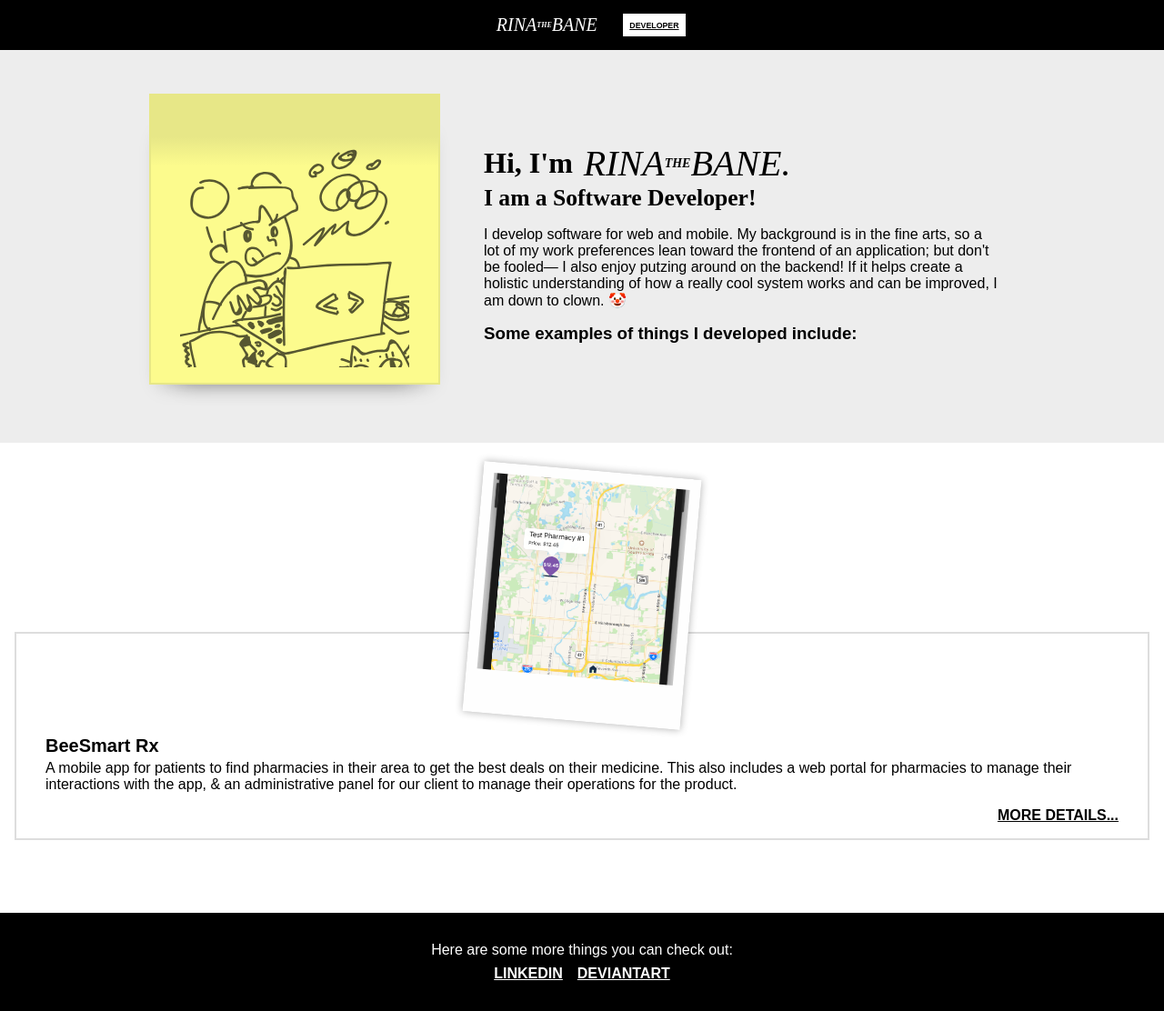
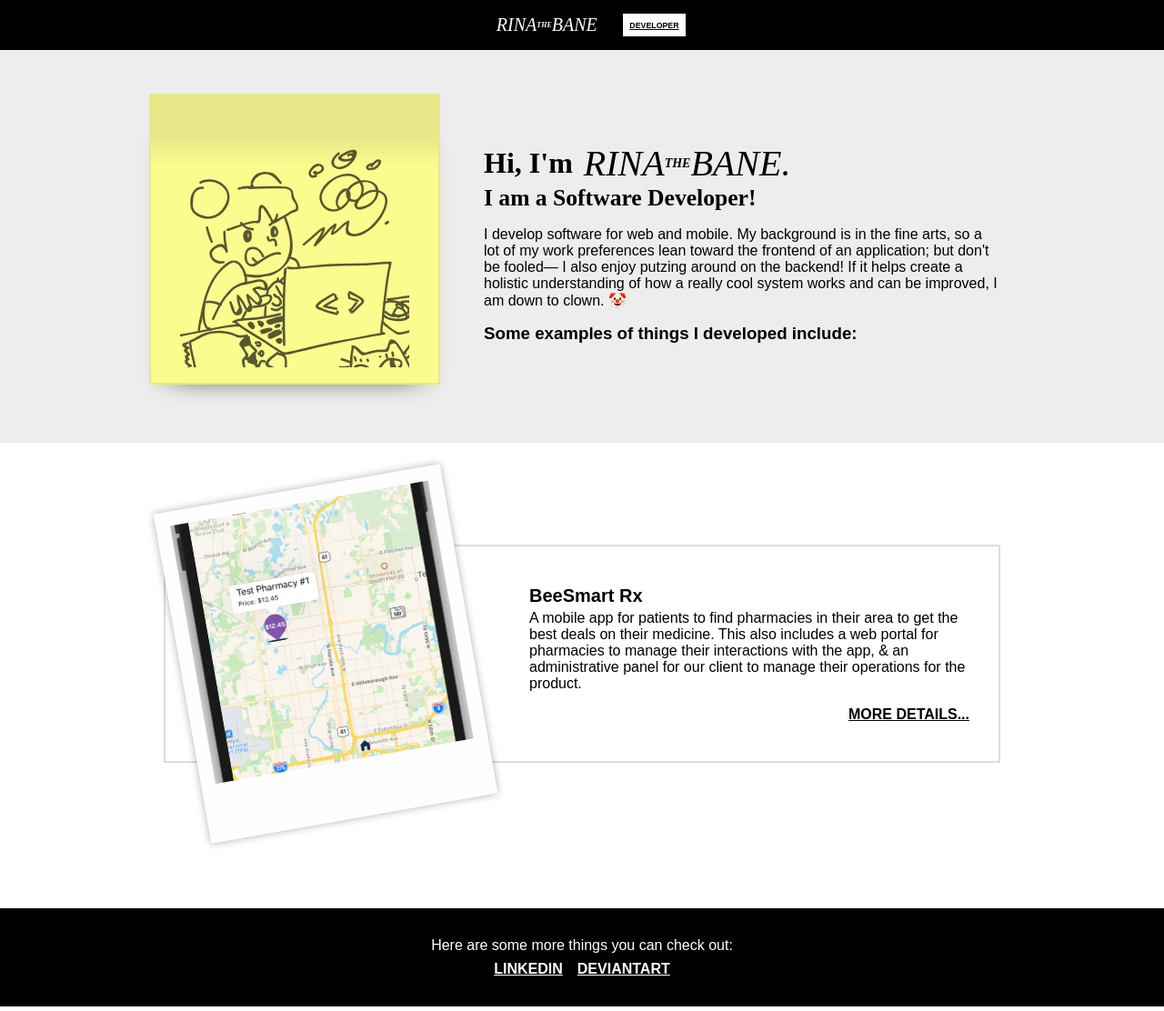
Before and after one commit to Trehalose/trehalose.github.io, a Jekyll site: the page built from _folios/developer.md, in a window 1280 px wide. Shown: the whole page at 91% size. Built offline with Jekyll 4.4.1, drawn with Linux system fonts in a browser that asks for light colours; some web fonts are replaced.

Commit message:
Update style.css

```diff
--- a/assets/css/style.css
+++ b/assets/css/style.css
@@ -1127,73 +1127,53 @@ article .toolsets .toolset {
 	}
 
 	.projects {
-		flex: 1;
-		list-style: none;
-		display: flex;
-		flex-flow: column nowrap;
-		justify-content: flex-start;
-		align-items: center;
-		width: 100%;
-		padding: 1rem;
+		padding: 2rem;
 	}
 		.projects .project {
-			width: 100%;
-			margin: 1rem 0;
+			margin: 5rem 0;
+			width: min(100%, calc(var(--blurb-w) + var(--postit-r)));
 		}
 			.projects .project .container {
-				display: flex;
-				flex-wrap: nowrap;
-				flex-direction: column;
-				justify-content: center;
-				align-items: center;
-				margin-top: calc(var(--photo-r) * 0.55);
-				padding: 7rem 1rem 1rem 1rem;
-				border: 0.125rem solid #dddddd;
-				background-color: #ffffff;
+				max-height: 15rem;
+				padding: 1rem;
+				margin-top: 0;
 			}
+				.projects .project:nth-child(odd) .container {
+					flex-direction: row;
+				}
+				.projects .project:nth-child(even) .container {
+					flex-direction: row-reverse;
+				}
 				.projects .project .container .photo {
-					--project-list-photo: calc(var(--photo-r) * 0.75);
-					width: 0;
-					height: 0;
+					--project-list-photo: calc(var(--photo-r) * 1);
+					width: var(--project-list-photo);
+					height: var(--project-list-photo);
 				}
 					.projects .project .container .photo img {
-						bottom: 1rem;
-						width: var(--project-list-photo);
-						height: calc(var(--project-list-photo) + (var(--project-list-photo) * 0.15));
-						border: calc(var(--project-list-photo) * 0.05) solid #fefefe;
-						border-bottom: calc(var(--project-list-photo) * 0.2) solid #fefefe;
+						bottom: initial;
 					}
-						.projects .project:nth-child(odd) .container .photo img {
-							-webkit-transform: rotate(5deg);
-							-moz-transform: rotate(5deg);
-							-o-transform: rotate(5deg);
-							-ms-transform: rotate(5deg);
-							-khtml-transform: rotate(5deg);
-							transform: rotate(5deg);
+						.projects .project:nth-child(odd) .container .photo {
+							margin-right: 3rem;
 						}
-						.projects .project:nth-child(even) .container .photo img {
-							-webkit-transform: rotate(-5deg);
-							-moz-transform: rotate(-5deg);
-							-o-transform: rotate(-5deg);
-							-ms-transform: rotate(-5deg);
-							-khtml-transform: rotate(-5deg);
-							transform: rotate(-5deg);
+						.projects .project:nth-child(even) .container .photo {
+							margin-left: 3rem;
 						}
-				.projects .project .container .details {
-					flex: 1;
-					margin: 0 1rem;
-				}
-					.projects .project .container .details .title {
-						margin-bottom: 0.25rem;
-						font-size: 1.25em;
-						font-weight: bold;
-					}
-					.projects .project .container .details .description {
-						margin-bottom: 1rem;
-					}
-					.projects .project .container .details .check-it {
-						float: right;
-					}
+							.projects .project:nth-child(odd) .container .photo img {
+								-webkit-transform: rotate(-10deg);
+								-moz-transform: rotate(-10deg);
+								-o-transform: rotate(-10deg);
+								-ms-transform: rotate(-10deg);
+								-khtml-transform: rotate(-10deg);
+								transform: rotate(-10deg);
+							}
+							.projects .project:nth-child(even) .container .photo img {
+								-webkit-transform: rotate(10deg);
+								-moz-transform: rotate(10deg);
+								-o-transform: rotate(10deg);
+								-ms-transform: rotate(10deg);
+								-khtml-transform: rotate(10deg);
+								transform: rotate(10deg);
+							}
 
 	article {
 		padding: 2rem max(4rem, calc(((100% - var(--photo-r) - var(--blurb-w)) / 2) + 1rem));
```
